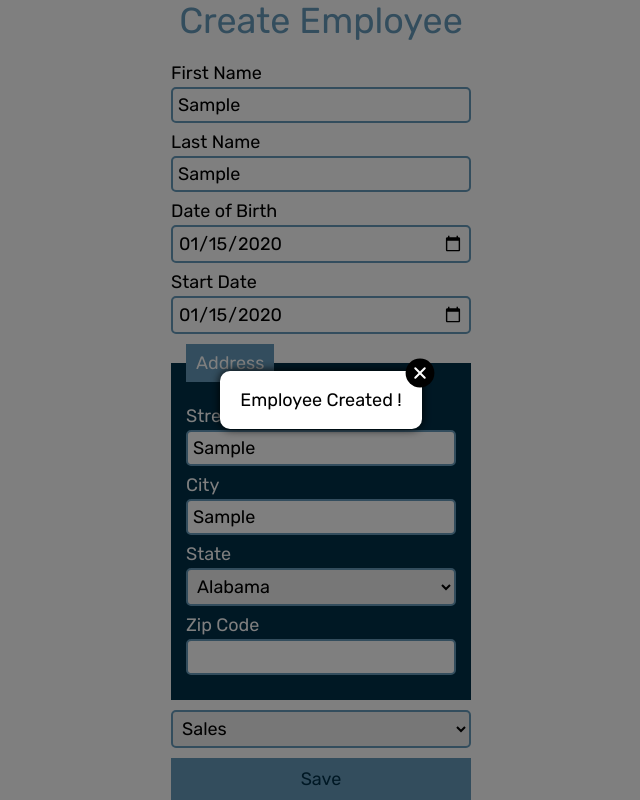
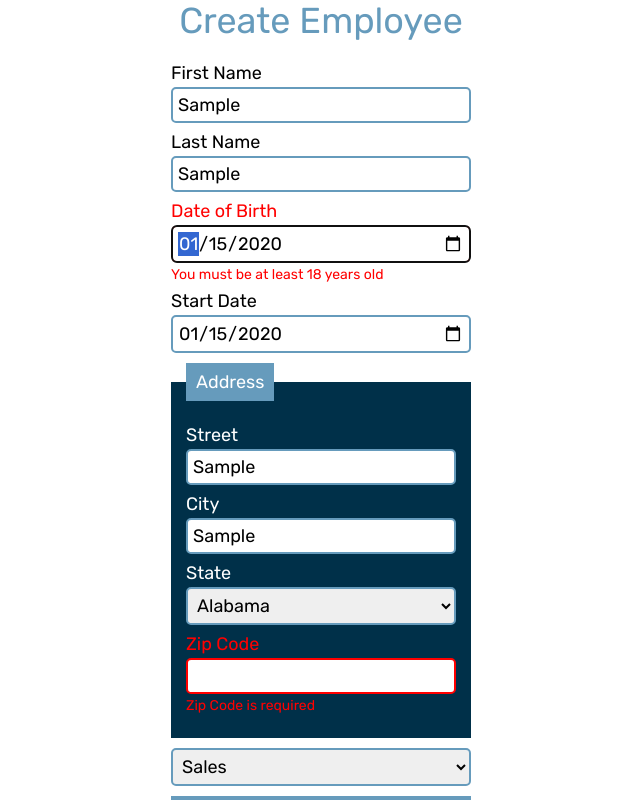
Before and after one commit to AnthonyCollette/Project14, a React (Create React App) app: page / in a window 1280 px wide. Both pictures are taken after typing "Sample", "Sample", "2020-01-15", "2020-01-15", "Sample", "Sample" into the empty fields and a click on the button "Save". Shown: the part 217-1017 px from the top of the page, without its empty margins (319-959 px from the left). Built offline with nearby package versions, Linux system fonts and the light colour scheme.

Commit message:
validate form

```diff
--- a/src/components/Form.js
+++ b/src/components/Form.js
@@ -12,58 +12,88 @@ const Form = ({ handleFormSubmit }) => {
         handleFormSubmit()
     }
 
+    const isOlderThan18Years = (date) => {
+        let birthday = new Date(date)
+        let age = ~~((Date.now() - birthday) / 31557600000)
+        if (age >= 18) {
+            return true
+        }
+        return false
+    }
+
     return (
         <form onSubmit={handleSubmit(onSubmit)}>
             <div className='form-group'>
                 <label htmlFor="firstName">First Name</label>
-                <input type='text' name='firstName' {...register("firstName", { required: "First name is required", maxLength: { value: 20, message: "First name must be at most 20 characters long" }})} aria-invalid={errors.firstName ? "true" : "false"} />
+                <input type='text' name='firstName' {...register("firstName", { required: "First name is required", maxLength: { value: 20, message: "First name must be at most 20 characters long" } })} aria-invalid={errors.firstName ? "true" : "false"} />
                 {errors.firstName && (
                     <p className='error'>{errors.firstName.message}</p>
                 )}
             </div>
             <div className='form-group'>
                 <label htmlFor="lastName">Last Name</label>
-                <input type='text' name='lastName' {...register("lastName", {required: "Last name is required", maxLength: {value: 20, message: "Last name must be at most 20 characters long"}})} aria-invalid={errors.lastName ? "true" : "false"} />
+                <input type='text' name='lastName' {...register("lastName", { required: "Last name is required", maxLength: { value: 20, message: "Last name must be at most 20 characters long" } })} aria-invalid={errors.lastName ? "true" : "false"} />
                 {errors.lastName && (
                     <p className='error'>{errors.lastName.message}</p>
                 )}
             </div>
             <div className='form-group'>
                 <label htmlFor="birthDate">Date of Birth</label>
-                <input type='date' name='birthDate' {...register("birthDate", { valueAsDate: true, required: {value: true, message: "Date of birth is required"}})} />
+                <input type='date' name='birthDate' {...register("birthDate", { valueAsDate: true, required: { value: true, message: "Date of birth is required" }, validate: { value: date => isOlderThan18Years(date) || "You must be at least 18 years old" } })} aria-invalid={errors.birthDate ? "true" : "false"} />
+                {errors.birthDate && (
+                    <p className='error'>{errors.birthDate.message}</p>
+                )}
             </div>
             <div className='form-group'>
                 <label htmlFor="startDate">Start Date</label>
-                <input type='date' name='startDate' {...register("startDate")} />
+                <input type='date' name='startDate' {...register("startDate", { valueAsDate: true, required: { value: true, message: "Start date is required" }})} aria-invalid={errors.startDate ? "true" : "false"} />
+                {errors.startDate && (
+                    <p className='error'>{errors.startDate.message}</p>
+                )}
             </div>
             <fieldset>
                 <legend>Address</legend>
                 <div className='form-group'>
                     <label htmlFor="street">Street</label>
-                    <input type='text' name='street' {...register("street")} />
+                    <input type='text' name='street' {...register("street", {required: {value: true, message: "Street is required"}})} aria-invalid={errors.street ? "true" : "false"} />
+                    {errors.street && (
+                        <p className='error'>{errors.street.message}</p>
+                    )}
                 </div>
                 <div className='form-group'>
                     <label htmlFor="city">City</label>
-                    <input type='text' name='city' {...register("city")} />
+                    <input type='text' name='city' {...register("city", {required: {value: true, message: "City is required"}})} aria-invalid={errors.city ? "true" : "false"} />
+                    {errors.city && (
+                        <p className='error'>{errors.city.message}</p>
+                    )}
                 </div>
                 <div className='form-group'>
                     <label htmlFor="state">State</label>
-                    <select {...register("state")}>
+                    <select {...register("state", {required: {value: true, message: "You have to select one option"}})} aria-invalid={errors.state ? "true" : "false"}>
                         <option>Alabama</option>
                         <option>Alaska</option>
                         <option>Arizona</option>
                     </select>
+                    {errors.state && (
+                        <p className='error'>{errors.state.message}</p>
+                    )}
                 </div>
                 <div className='form-group'>
                     <label htmlFor="zip">Zip Code</label>
-                    <input type='text' name='zip' {...register("zip")} />
+                    <input type='number' name='zip' {...register("zip", {required: {value: true, message: "Zip Code is required"}, valueAsNumber: true})} aria-invalid={errors.zip ? "true" : "false"} />
+                    {errors.zip && (
+                        <p className='error'>{errors.zip.message}</p>
+                    )}
                 </div>
             </fieldset>
             <div className='form-group'>
-                <select {...register("department")}>
+                <select {...register("department", {required: {value: true, message: "You have to select one option"}})} aria-invalid={errors.department ? "true" : "false"}>
                     <option>Sales</option>
                     <option>Marketing</option>
                 </select>
+                {errors.department && (
+                    <p className='error'>{errors.department.message}</p>
+                )}
             </div>
             <button type='submit' className='btn'>Save</button>
         </form>
```
